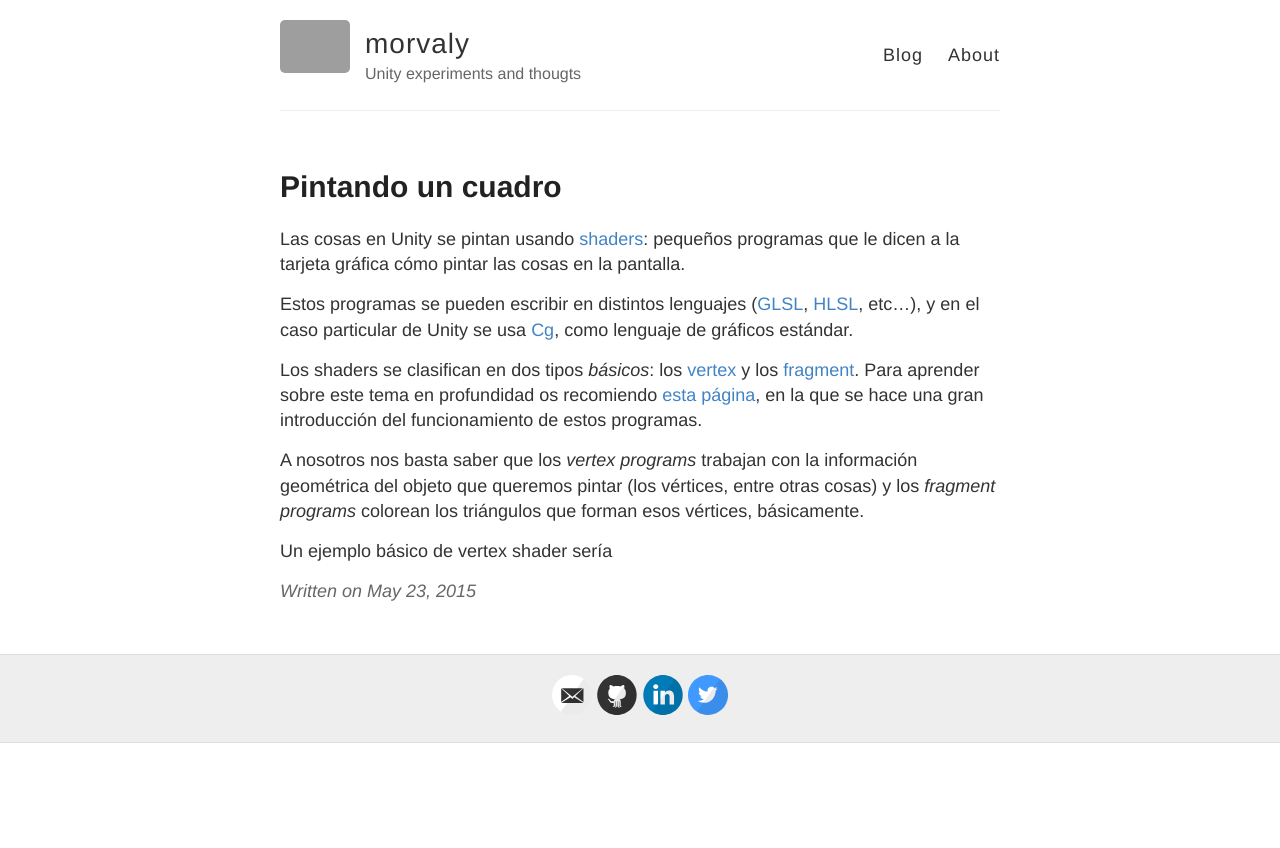
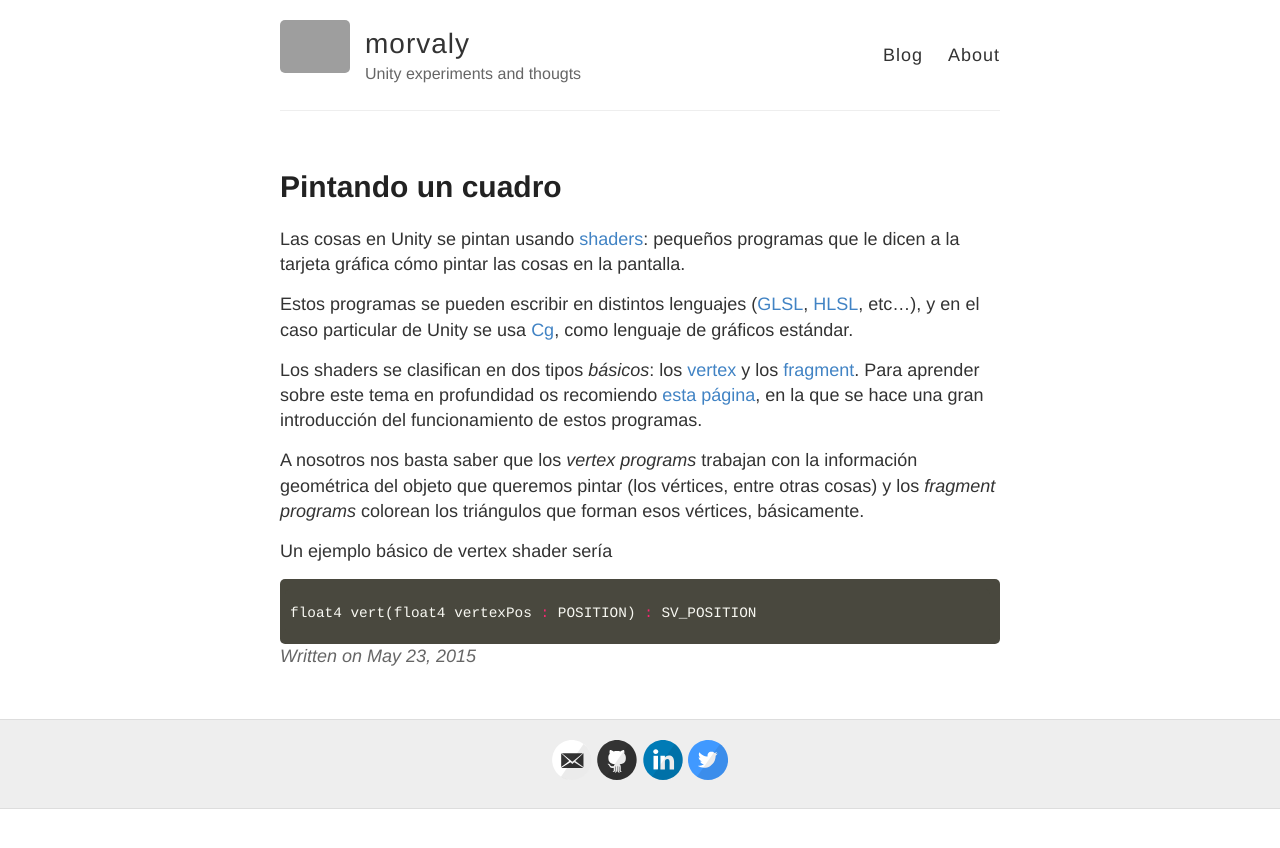
Before and after one commit to josemorval/UnityArchive, a Jekyll site: the page built from _posts/2015-05-23-pintandocuadro.md, in a window 1280 px wide. Shown: the top 848 px of the page. Built offline with Jekyll 4.4.1, drawn with Linux system fonts in a browser that asks for light colours; Markdown is read by kramdown in place of the engine named in the settings; grey boxes are pictures that could not be loaded.

Commit message:
Updated 2015-05-23-pintandocuadro.md

````diff
--- a/_posts/2015-05-23-pintandocuadro.md
+++ b/_posts/2015-05-23-pintandocuadro.md
@@ -16,3 +16,6 @@ Los shaders se clasifican en dos tipos _básicos_: los [vertex](https://www.open
 A nosotros nos basta saber que los _vertex programs_ trabajan con la información geométrica del objeto que queremos pintar (los vértices, entre otras cosas) y los _fragment programs_ colorean los triángulos que forman esos vértices, básicamente.
 
 Un ejemplo básico de vertex shader sería
+```c
+float4 vert(float4 vertexPos : POSITION) : SV_POSITION
+```
````
